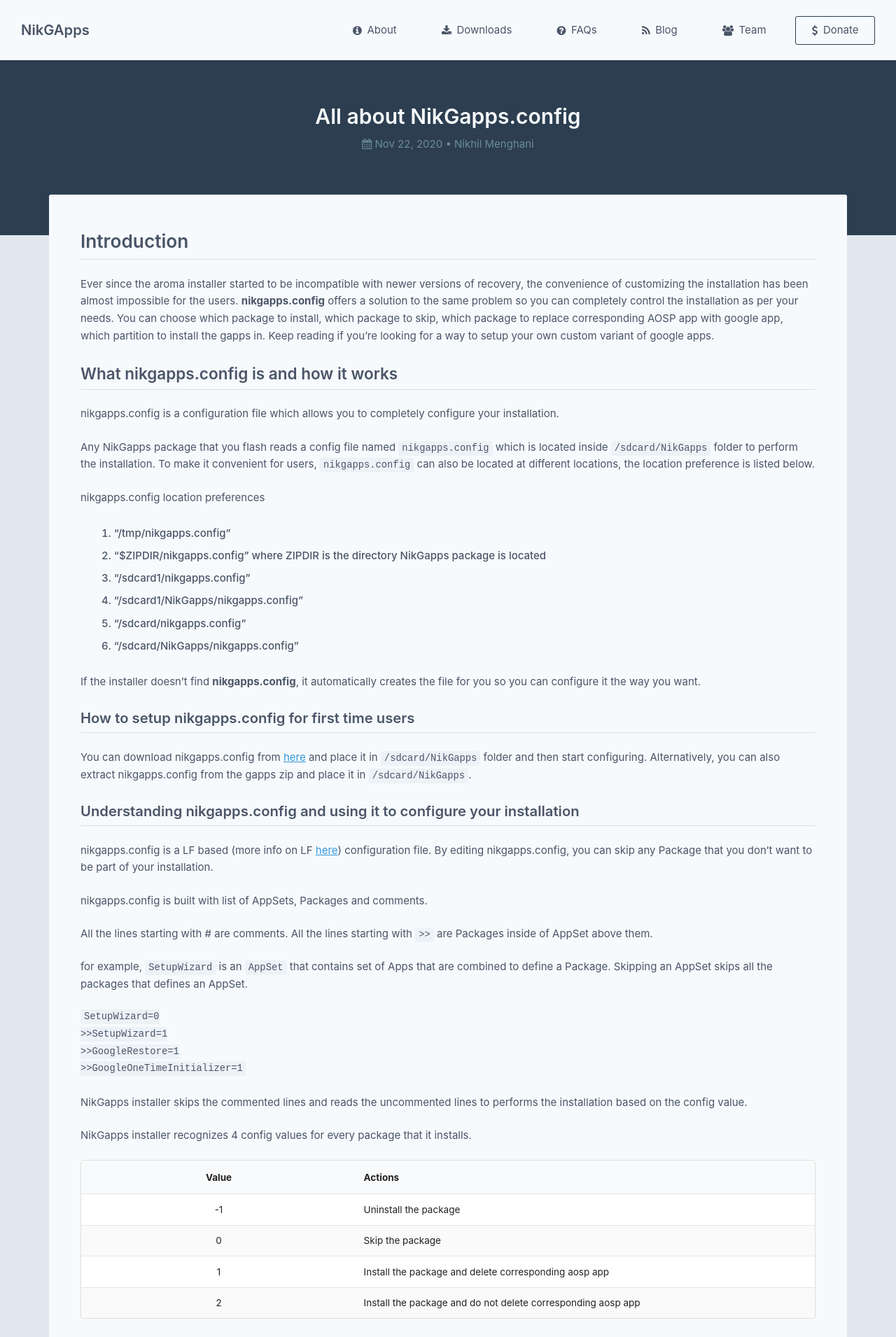
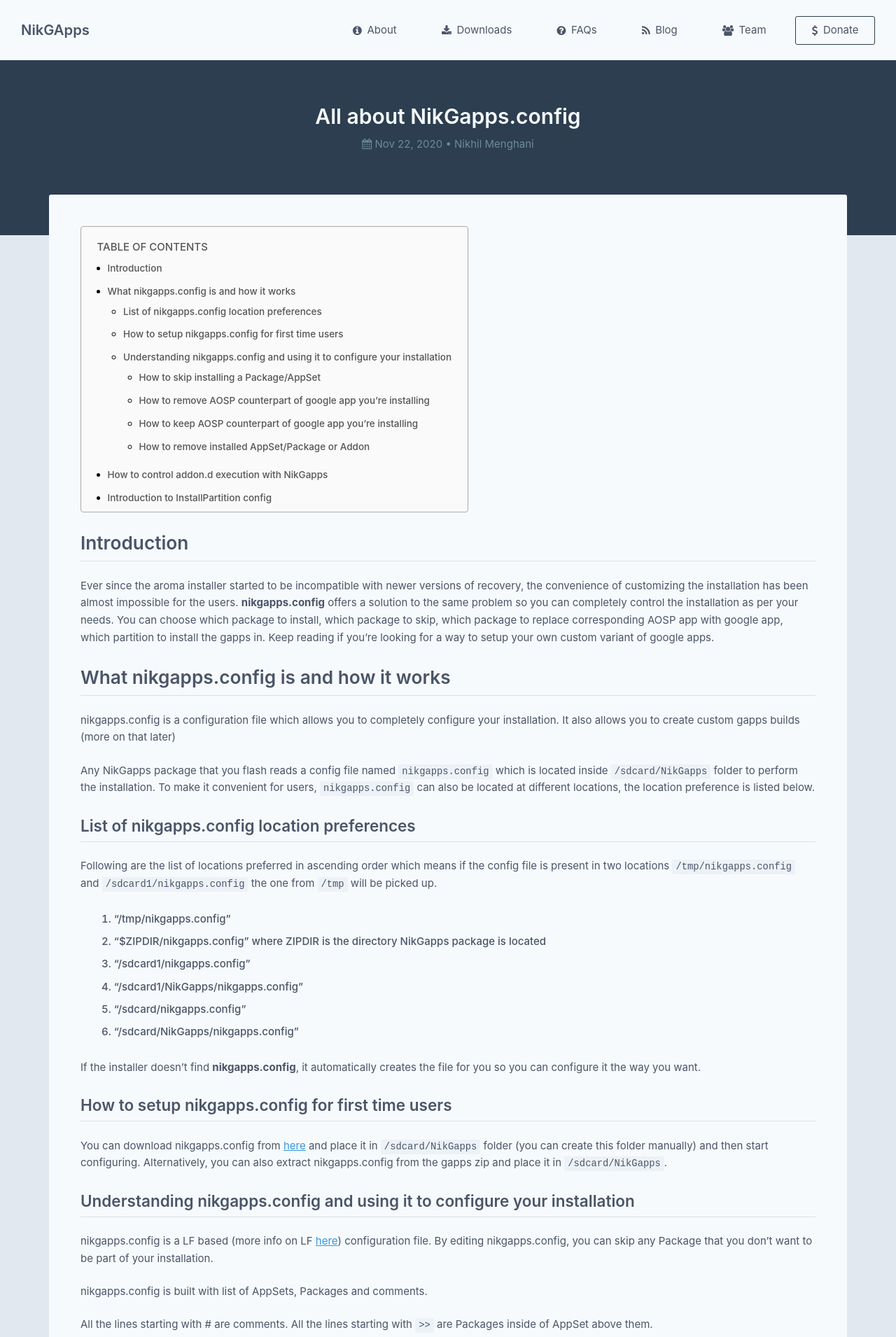
Before and after one commit to nikgapps/nikgapps.github.io, a Jekyll site: the page built from _posts/2020-11-22-NikGapps-Config.md, in a window 1280 px wide. Shown: the top 1910 px of the page at 70% size. Built offline with Jekyll 4.4.1, drawn with Linux system fonts in a browser that asks for light colours; some web fonts are replaced; some of the changed text lies outside the part shown.

Commit message:
Adding Table of Contents in nikgapps config blog

```diff
--- a/_posts/2020-11-22-NikGapps-Config.md
+++ b/_posts/2020-11-22-NikGapps-Config.md
@@ -5,17 +5,22 @@
 author: Nikhil Menghani
 ---
 
+* This will become a table of contents (this text will be scrapped).
+{:toc}
+
 # Introduction
 
 Ever since the aroma installer started to be incompatible with newer versions of recovery, the convenience of customizing the installation has been almost impossible for the users. **nikgapps.config** offers a solution to the same problem so you can completely control the installation as per your needs. You can choose which package to install, which package to skip, which package to replace corresponding AOSP app with google app, which partition to install the gapps in. Keep reading if you're looking for a way to setup your own custom variant of google apps.
 
-## What nikgapps.config is and how it works
+# What nikgapps.config is and how it works
 
-nikgapps.config is a configuration file which allows you to completely configure your installation.
+nikgapps.config is a configuration file which allows you to completely configure your installation. It also allows you to create custom gapps builds (more on that later)
 
 Any NikGapps package that you flash reads a config file named `nikgapps.config` which is located inside `/sdcard/NikGapps` folder to perform the installation. To make it convenient for users, `nikgapps.config` can also be located at different locations, the location preference is listed below.
 
-#### nikgapps.config location preferences
+## List of nikgapps.config location preferences
+
+Following are the list of locations preferred in ascending order which means if the config file is present in two locations `/tmp/nikgapps.config` and `/sdcard1/nikgapps.config` the one from `/tmp` will be picked up.
 1. "/tmp/nikgapps.config"
 2. "$ZIPDIR/nikgapps.config" where ZIPDIR is the directory NikGapps package is located
 3. "/sdcard1/nikgapps.config"
@@ -25,11 +30,11 @@
 
 If the installer doesn't find **nikgapps.config**, it automatically creates the file for you so you can configure it the way you want.
 
-### How to setup nikgapps.config for first time users
+## How to setup nikgapps.config for first time users
 
-You can download nikgapps.config from <a target="_blank" href="https://sourceforge.net/projects/nikgapps/files/Releases/Config/nikgapps-config">here</a> and place it in `/sdcard/NikGapps` folder and then start configuring. Alternatively, you can also extract nikgapps.config from the gapps zip and place it in `/sdcard/NikGapps`.
+You can download nikgapps.config from <a target="_blank" href="https://sourceforge.net/projects/nikgapps/files/Releases/Config/nikgapps-config">here</a> and place it in `/sdcard/NikGapps` folder (you can create this folder manually) and then start configuring. Alternatively, you can also extract nikgapps.config from the gapps zip and place it in `/sdcard/NikGapps`.
 
-### Understanding nikgapps.config and using it to configure your installation
+## Understanding nikgapps.config and using it to configure your installation
 
 nikgapps.config is a LF based (more info on LF <a target="_blank" href="https://notepadunix2dos.info/">here</a>) configuration file. By editing nikgapps.config, you can skip any Package that you don't want to be part of your installation.
 
@@ -83,17 +88,31 @@
 
 For instance, if you want to skip installing `Google Contacts`, all you need to do is open nikgapps.config and find an entry of Google Contacts (usually the spaces are trimmed and the entry you will find will be GoogleContacts). In order to skip installing the package, the config should read `<Name>=0` ; where `<Name>` is package name. Which means, in our case `GoogleContacts=0`.
 
-If you want to install GoogleContacts and remove Aosp Contacts, config should read `GoogleContacts=1`.
+### How to remove AOSP counterpart of google app you're installing
 
-Similarly, if you want to install GoogleContacts and keep Aosp Contacts, config should read `GoogleContacts=2`.
+If you want to install GoogleContacts and remove Aosp Contacts, config should read `GoogleContacts=1`. This is the default setting and unless you want to keep the aosp counterpart, you don't need to make any changes. Flash the gapps package after setting the config value.
 
-However, if you accidentally missed configuring a package and you ended up having it installed in your system occupying additional space, there is an easy way to uninstall it. All you need to do is set `GoogleContacts=-1` in nikgapps.config. This will indicate that you don't want GoogleContacts. Now, for the installer to remove all the files that were added with the installation of GoogleContacts, the installer needs to contain GoogleContacts package in it. Thus, you can reflash NikGapps-omni for instance that has GoogleContacts in it. You can also flash NikGapps-macro since that also has GoogleContacts in it. Similarly NikGapps-stock and NikGapps-full. Now, flashing the gapps would reflash all the apps and unnecessary take up time. To prevent that from happening you can tell nikgapps.config to only focus on uninstalling by setting `mode=uninstall` (you will find this config set to `install` by default).
+### How to keep AOSP counterpart of google app you're installing
 
-In summary, if you wish to uninstall any addon, set `<AddonName>=-1`, `mode=uninstall` and reflash the addon/gapps containing the Package.
+If you want to install GoogleContacts and keep Aosp Contacts, config should read `GoogleContacts=2` before you flash gapps or addon package.
 
-## How to control addon.d execution with NikGapps
+### How to remove installed AppSet/Package or Addon
 
-nikgapps.config comes with 4 more config entries that allows you to control the addon.d execution.
+Often, we run into issues after installing a particular google app and wish there was an easy way to uninstall them. Well there is!
+if for any reason, you wish to uninstall the installed package, there are two ways you can do it
+
+**If you don't want AOSP counterpart back**
+- Edit nikgapps.config and set <Addon>=-1 (e.g. GoogleContacts=-1)
+- Reflash the zip you flashed in first place to install the addon (for e.g. basic package since it contains GoogleContacts or GoogleContacts addon)
+
+**If you want AOSP counterpack back**
+- Uninstall any playstore updates you have for the addon
+- Delete the <50-addon>.sh file from /system/addon.d folder (e.g. 50-GoogleContacts.sh)
+- Reflash the rom
+
+# How to control addon.d execution with NikGapps
+
+nikgapps.config comes with 2 more config entries that allows you to control the addon.d execution.
 
 <table class="ui striped fixed small unstackable table">
   <thead>
@@ -108,40 +127,32 @@
       <td>1 (enabled by default), set to 0 if you want the installer to skip restoring NikGapps upon dirty flashing the rom</td>
     </tr>
     <tr>
-      <td class="center aligned">mount.d</td>
-      <td>1 (enabled by default), set to 0 if you don't want the installer to run partition mounting functions</td>
-    </tr>
-    <tr>
-      <td class="center aligned">unmount.d</td>
-      <td>1 (enabled by default), set to 0 if you don't want the installer to run partition unmounting functions</td>
-    </tr>
-    <tr>
       <td class="center aligned">addon_version.d</td>
-      <td>2 (by default), set to 3 if you are using lineageOs recovery or using latest los build</td>
+      <td>3 (by default which comes with mounting partitions), set to 2 if 3 doesn't work for you</td>
     </tr>
   </tbody>
 </table>
 
-## Introduction to InstallPartition config
+# Introduction to InstallPartition config
 
-There are devices with Roms having separate <code>/product</code> partition which is designed to store vendor specific files and is usually less in size.
+InstallPartition, as the name suggests defines the partition you'd like to install gapps to. Often we come across situation where the available space in our device in `/product` or `/system_ext` space is so less that Gapps are not fully installed in your device. NikGapps now comes with a flexibility to install gapps to your desired partition.
 
-Starting Android 10, gapps are installed in <code>/product</code> partition as opposed to lower versions in which gapps are installed in `/system` partition.
+NikGapps installer reads <code>InstallPartition</code> config from nikgapps.config file which by default is set to `default` value. Which means, nikgapps installer will install gapps to appropriate partition depending on the android version you're installing on.
 
-For the devices with separate <code>/product</code> partition, NikGapps allows you to choose which partition you want to install the gapps in. You can flash android 10 based gapps in `/system` partition.
+if you want to install the gapps in any partition, set the config value to `/<partition>`, where `<partition>` is your desired partition. For e.g.
 
-NikGapps installer reads <code>InstallPartition</code> config from nikgapps.config file to decide whether to install the gapps in <code>/system</code> partition or <code>/system/product</code> partition.
+`InstallPartition=/system_ext`
 
-By Default, the config value is commented, the installation will happen as usual like it used to before.
+if you specifically want to install the gapps in `/system` partition, set below config value to `/system`
 
-<p class="ui negative message">If you are unsure about the config, leave it as it is, NikGapps will be installed where gapps are required to be installed</p>
+`InstallPartition=/system`
 
-if you specifically want to install the gapps in `/system` partition, set below config value to `system`
+if you want to install the gapps in `/product` partition, set the config value to `/product`
 
-`InstallPartition=system`
+`InstallPartition=/product`
 
-if you want to install the gapps in `/system/product` partition, set the config value to `product`
+Similarly, if you want to install the gapps in `/system/product` partition, set the config value to `/system/product`
 
-`InstallPartition=product`
+`InstallPartition=/system/product`
 
 <p class="ui positive message" style="color:green;">If you have further questions about nikgapps config, you can join the telgram support group or ask in NikGapps XDA thread</p>
--- a/_sass/pages/_blog.scss
+++ b/_sass/pages/_blog.scss
@@ -195,3 +195,38 @@
 	padding: 1rem;
 	border-radius: 3px;
 }
+
+#markdown-toc {
+	background:#fafafa;
+	padding:1rem 1.5rem .25rem 2.5rem;
+	color:black;
+	font-size:14px;
+	width:fit-content;
+	line-height:1.8;
+	margin-bottom:1rem;
+	border-radius:4px;
+	border: 0.5px solid #aaa;
+}
+
+// Adding 'Contents' headline to the TOC
+#markdown-toc::before {
+    content: "Table of Contents";
+	font-weight:500;
+	color:#555;
+	text-transform:uppercase;
+	font-size:1rem;
+	margin-left:-1rem;
+}
+
+// Using circle instead of bullets for listing
+#markdown-toc ul {
+    list-style: circle;
+}
+
+#markdown-toc a {
+	font-weight:500;
+	color:#555;
+	font-size:.90rem;
+	text-decoration: none;
+	list-style-type: circle;
+}
```
Also changed, not shown: downloads.html (+4 -5 lines).
